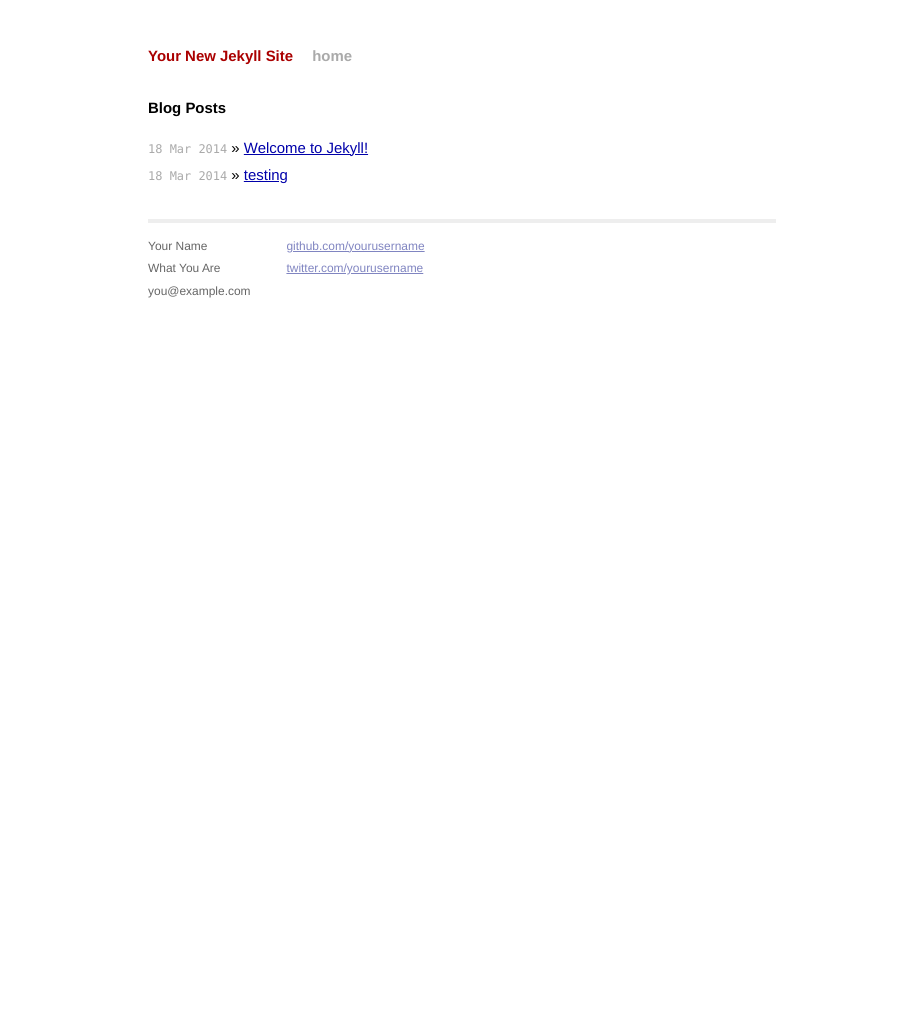
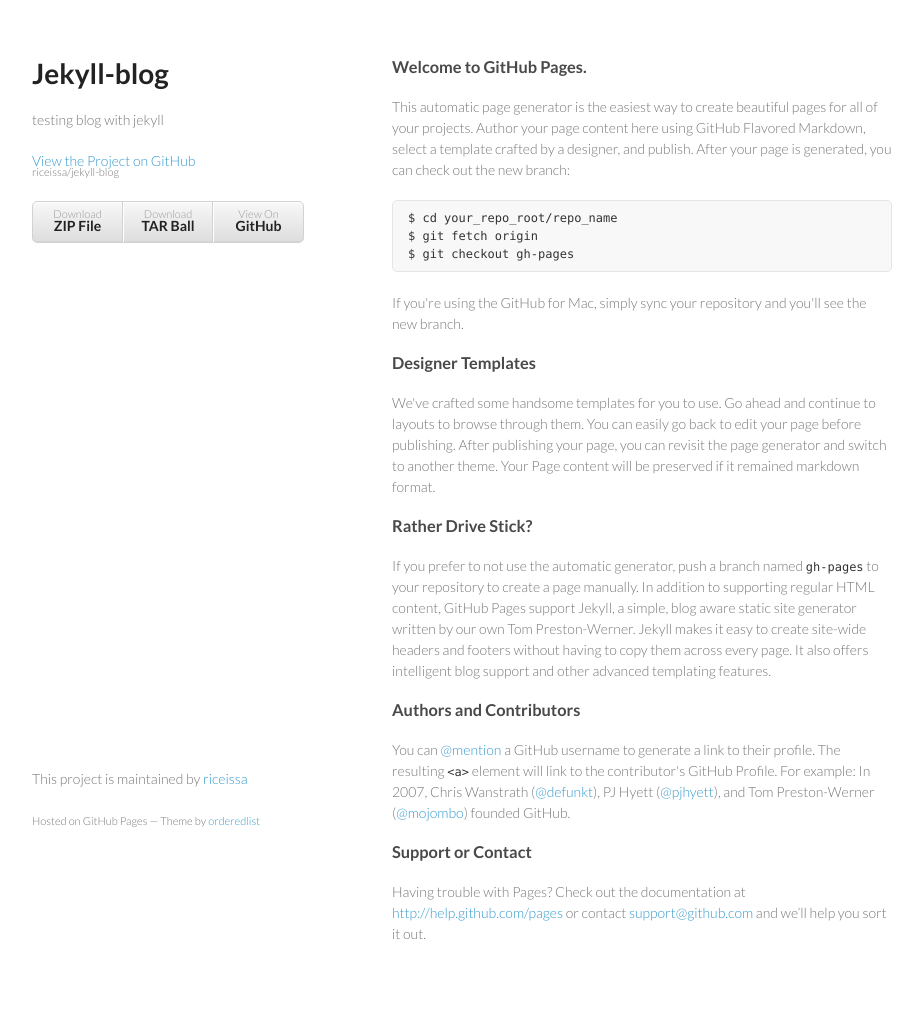
Before and after one commit to riceissa/jekyll-blog, a Jekyll site: the page index.html, which Jekyll copies as it is, in a window 1280 px wide. Shown: the whole page, without its empty margins (178-1101 px from the left). Built offline with Jekyll 4.4.1, drawn with Linux system fonts in a browser that asks for light colours; Markdown is read by kramdown in place of the engine named in the settings; before the commit the page ends 945 px from its top, so only the background shows below that.

Commit message:
Create gh-pages branch via GitHub

```diff
--- a/index.html
+++ b/index.html
@@ -1,13 +1,71 @@
----
-layout: default
-title: Your New Jekyll Site
----
+<!doctype html>
+<html>
+  <head>
+    <meta charset="utf-8">
+    <meta http-equiv="X-UA-Compatible" content="chrome=1">
+    <title>Jekyll-blog by riceissa</title>
 
-<div id="home">
-  <h1>Blog Posts</h1>
-  <ul class="posts">
-    {% for post in site.posts %}
-      <li><span>{{ post.date | date_to_string }}</span> &raquo; <a href="{{ post.url }}">{{ post.title }}</a></li>
-    {% endfor %}
-  </ul>
-</div>
+    <link rel="stylesheet" href="stylesheets/styles.css">
+    <link rel="stylesheet" href="stylesheets/pygment_trac.css">
+    <meta name="viewport" content="width=device-width, initial-scale=1, user-scalable=no">
+    <!--[if lt IE 9]>
+    <script src="//html5shiv.googlecode.com/svn/trunk/html5.js"></script>
+    <![endif]-->
+  </head>
+  <body>
+    <div class="wrapper">
+      <header>
+        <h1>Jekyll-blog</h1>
+        <p>testing blog with jekyll</p>
+
+        <p class="view"><a href="https://github.com/riceissa/jekyll-blog">View the Project on GitHub <small>riceissa/jekyll-blog</small></a></p>
+
+
+        <ul>
+          <li><a href="https://github.com/riceissa/jekyll-blog/zipball/master">Download <strong>ZIP File</strong></a></li>
+          <li><a href="https://github.com/riceissa/jekyll-blog/tarball/master">Download <strong>TAR Ball</strong></a></li>
+          <li><a href="https://github.com/riceissa/jekyll-blog">View On <strong>GitHub</strong></a></li>
+        </ul>
+      </header>
+      <section>
+        <h3>
+<a name="welcome-to-github-pages" class="anchor" href="#welcome-to-github-pages"><span class="octicon octicon-link"></span></a>Welcome to GitHub Pages.</h3>
+
+<p>This automatic page generator is the easiest way to create beautiful pages for all of your projects. Author your page content here using GitHub Flavored Markdown, select a template crafted by a designer, and publish. After your page is generated, you can check out the new branch:</p>
+
+<pre><code>$ cd your_repo_root/repo_name
+$ git fetch origin
+$ git checkout gh-pages
+</code></pre>
+
+<p>If you're using the GitHub for Mac, simply sync your repository and you'll see the new branch.</p>
+
+<h3>
+<a name="designer-templates" class="anchor" href="#designer-templates"><span class="octicon octicon-link"></span></a>Designer Templates</h3>
+
+<p>We've crafted some handsome templates for you to use. Go ahead and continue to layouts to browse through them. You can easily go back to edit your page before publishing. After publishing your page, you can revisit the page generator and switch to another theme. Your Page content will be preserved if it remained markdown format.</p>
+
+<h3>
+<a name="rather-drive-stick" class="anchor" href="#rather-drive-stick"><span class="octicon octicon-link"></span></a>Rather Drive Stick?</h3>
+
+<p>If you prefer to not use the automatic generator, push a branch named <code>gh-pages</code> to your repository to create a page manually. In addition to supporting regular HTML content, GitHub Pages support Jekyll, a simple, blog aware static site generator written by our own Tom Preston-Werner. Jekyll makes it easy to create site-wide headers and footers without having to copy them across every page. It also offers intelligent blog support and other advanced templating features.</p>
+
+<h3>
+<a name="authors-and-contributors" class="anchor" href="#authors-and-contributors"><span class="octicon octicon-link"></span></a>Authors and Contributors</h3>
+
+<p>You can <a href="https://github.com/blog/821" class="user-mention">@mention</a> a GitHub username to generate a link to their profile. The resulting <code>&lt;a&gt;</code> element will link to the contributor's GitHub Profile. For example: In 2007, Chris Wanstrath (<a href="https://github.com/defunkt" class="user-mention">@defunkt</a>), PJ Hyett (<a href="https://github.com/pjhyett" class="user-mention">@pjhyett</a>), and Tom Preston-Werner (<a href="https://github.com/mojombo" class="user-mention">@mojombo</a>) founded GitHub.</p>
+
+<h3>
+<a name="support-or-contact" class="anchor" href="#support-or-contact"><span class="octicon octicon-link"></span></a>Support or Contact</h3>
+
+<p>Having trouble with Pages? Check out the documentation at <a href="http://help.github.com/pages">http://help.github.com/pages</a> or contact <a href="mailto:support@github.com">support@github.com</a> and we’ll help you sort it out.</p>
+      </section>
+      <footer>
+        <p>This project is maintained by <a href="https://github.com/riceissa">riceissa</a></p>
+        <p><small>Hosted on GitHub Pages &mdash; Theme by <a href="https://github.com/orderedlist">orderedlist</a></small></p>
+      </footer>
+    </div>
+    <script src="javascripts/scale.fix.js"></script>
+
+  </body>
+</html>
--- /dev/null
+++ b/javascripts/scale.fix.js
@@ -0,0 +1,17 @@
+var metas = document.getElementsByTagName('meta');
+var i;
+if (navigator.userAgent.match(/iPhone/i)) {
+  for (i=0; i<metas.length; i++) {
+    if (metas[i].name == "viewport") {
+      metas[i].content = "width=device-width, minimum-scale=1.0, maximum-scale=1.0";
+    }
+  }
+  document.addEventListener("gesturestart", gestureStart, false);
+}
+function gestureStart() {
+  for (i=0; i<metas.length; i++) {
+    if (metas[i].name == "viewport") {
+      metas[i].content = "width=device-width, minimum-scale=0.25, maximum-scale=1.6";
+    }
+  }
+}
--- /dev/null
+++ b/stylesheets/pygment_trac.css
@@ -0,0 +1,69 @@
+.highlight  { background: #ffffff; }
+.highlight .c { color: #999988; font-style: italic } /* Comment */
+.highlight .err { color: #a61717; background-color: #e3d2d2 } /* Error */
+.highlight .k { font-weight: bold } /* Keyword */
+.highlight .o { font-weight: bold } /* Operator */
+.highlight .cm { color: #999988; font-style: italic } /* Comment.Multiline */
+.highlight .cp { color: #999999; font-weight: bold } /* Comment.Preproc */
+.highlight .c1 { color: #999988; font-style: italic } /* Comment.Single */
+.highlight .cs { color: #999999; font-weight: bold; font-style: italic } /* Comment.Special */
+.highlight .gd { color: #000000; background-color: #ffdddd } /* Generic.Deleted */
+.highlight .gd .x { color: #000000; background-color: #ffaaaa } /* Generic.Deleted.Specific */
+.highlight .ge { font-style: italic } /* Generic.Emph */
+.highlight .gr { color: #aa0000 } /* Generic.Error */
+.highlight .gh { color: #999999 } /* Generic.Heading */
+.highlight .gi { color: #000000; background-color: #ddffdd } /* Generic.Inserted */
+.highlight .gi .x { color: #000000; background-color: #aaffaa } /* Generic.Inserted.Specific */
+.highlight .go { color: #888888 } /* Generic.Output */
+.highlight .gp { color: #555555 } /* Generic.Prompt */
+.highlight .gs { font-weight: bold } /* Generic.Strong */
+.highlight .gu { color: #800080; font-weight: bold; } /* Generic.Subheading */
+.highlight .gt { color: #aa0000 } /* Generic.Traceback */
+.highlight .kc { font-weight: bold } /* Keyword.Constant */
+.highlight .kd { font-weight: bold } /* Keyword.Declaration */
+.highlight .kn { font-weight: bold } /* Keyword.Namespace */
+.highlight .kp { font-weight: bold } /* Keyword.Pseudo */
+.highlight .kr { font-weight: bold } /* Keyword.Reserved */
+.highlight .kt { color: #445588; font-weight: bold } /* Keyword.Type */
+.highlight .m { color: #009999 } /* Literal.Number */
+.highlight .s { color: #d14 } /* Literal.String */
+.highlight .na { color: #008080 } /* Name.Attribute */
+.highlight .nb { color: #0086B3 } /* Name.Builtin */
+.highlight .nc { color: #445588; font-weight: bold } /* Name.Class */
+.highlight .no { color: #008080 } /* Name.Constant */
+.highlight .ni { color: #800080 } /* Name.Entity */
+.highlight .ne { color: #990000; font-weight: bold } /* Name.Exception */
+.highlight .nf { color: #990000; font-weight: bold } /* Name.Function */
+.highlight .nn { color: #555555 } /* Name.Namespace */
+.highlight .nt { color: #000080 } /* Name.Tag */
+.highlight .nv { color: #008080 } /* Name.Variable */
+.highlight .ow { font-weight: bold } /* Operator.Word */
+.highlight .w { color: #bbbbbb } /* Text.Whitespace */
+.highlight .mf { color: #009999 } /* Literal.Number.Float */
+.highlight .mh { color: #009999 } /* Literal.Number.Hex */
+.highlight .mi { color: #009999 } /* Literal.Number.Integer */
+.highlight .mo { color: #009999 } /* Literal.Number.Oct */
+.highlight .sb { color: #d14 } /* Literal.String.Backtick */
+.highlight .sc { color: #d14 } /* Literal.String.Char */
+.highlight .sd { color: #d14 } /* Literal.String.Doc */
+.highlight .s2 { color: #d14 } /* Literal.String.Double */
+.highlight .se { color: #d14 } /* Literal.String.Escape */
+.highlight .sh { color: #d14 } /* Literal.String.Heredoc */
+.highlight .si { color: #d14 } /* Literal.String.Interpol */
+.highlight .sx { color: #d14 } /* Literal.String.Other */
+.highlight .sr { color: #009926 } /* Literal.String.Regex */
+.highlight .s1 { color: #d14 } /* Literal.String.Single */
+.highlight .ss { color: #990073 } /* Literal.String.Symbol */
+.highlight .bp { color: #999999 } /* Name.Builtin.Pseudo */
+.highlight .vc { color: #008080 } /* Name.Variable.Class */
+.highlight .vg { color: #008080 } /* Name.Variable.Global */
+.highlight .vi { color: #008080 } /* Name.Variable.Instance */
+.highlight .il { color: #009999 } /* Literal.Number.Integer.Long */
+
+.type-csharp .highlight .k { color: #0000FF }
+.type-csharp .highlight .kt { color: #0000FF }
+.type-csharp .highlight .nf { color: #000000; font-weight: normal }
+.type-csharp .highlight .nc { color: #2B91AF }
+.type-csharp .highlight .nn { color: #000000 }
+.type-csharp .highlight .s { color: #A31515 }
+.type-csharp .highlight .sc { color: #A31515 }
--- /dev/null
+++ b/stylesheets/styles.css
@@ -0,0 +1,255 @@
+@import url(https://fonts.googleapis.com/css?family=Lato:300italic,700italic,300,700);
+
+body {
+  padding:50px;
+  font:14px/1.5 Lato, "Helvetica Neue", Helvetica, Arial, sans-serif;
+  color:#777;
+  font-weight:300;
+}
+
+h1, h2, h3, h4, h5, h6 {
+  color:#222;
+  margin:0 0 20px;
+}
+
+p, ul, ol, table, pre, dl {
+  margin:0 0 20px;
+}
+
+h1, h2, h3 {
+  line-height:1.1;
+}
+
+h1 {
+  font-size:28px;
+}
+
+h2 {
+  color:#393939;
+}
+
+h3, h4, h5, h6 {
+  color:#494949;
+}
+
+a {
+  color:#39c;
+  font-weight:400;
+  text-decoration:none;
+}
+
+a small {
+  font-size:11px;
+  color:#777;
+  margin-top:-0.6em;
+  display:block;
+}
+
+.wrapper {
+  width:860px;
+  margin:0 auto;
+}
+
+blockquote {
+  border-left:1px solid #e5e5e5;
+  margin:0;
+  padding:0 0 0 20px;
+  font-style:italic;
+}
+
+code, pre {
+  font-family:Monaco, Bitstream Vera Sans Mono, Lucida Console, Terminal;
+  color:#333;
+  font-size:12px;
+}
+
+pre {
+  padding:8px 15px;
+  background: #f8f8f8;
+  border-radius:5px;
+  border:1px solid #e5e5e5;
+  overflow-x: auto;
+}
+
+table {
+  width:100%;
+  border-collapse:collapse;
+}
+
+th, td {
+  text-align:left;
+  padding:5px 10px;
+  border-bottom:1px solid #e5e5e5;
+}
+
+dt {
+  color:#444;
+  font-weight:700;
+}
+
+th {
+  color:#444;
+}
+
+img {
+  max-width:100%;
+}
+
+header {
+  width:270px;
+  float:left;
+  position:fixed;
+}
+
+header ul {
+  list-style:none;
+  height:40px;
+
+  padding:0;
+
+  background: #eee;
+  background: -moz-linear-gradient(top, #f8f8f8 0%, #dddddd 100%);
+  background: -webkit-gradient(linear, left top, left bottom, color-stop(0%,#f8f8f8), color-stop(100%,#dddddd));
+  background: -webkit-linear-gradient(top, #f8f8f8 0%,#dddddd 100%);
+  background: -o-linear-gradient(top, #f8f8f8 0%,#dddddd 100%);
+  background: -ms-linear-gradient(top, #f8f8f8 0%,#dddddd 100%);
+  background: linear-gradient(top, #f8f8f8 0%,#dddddd 100%);
+
+  border-radius:5px;
+  border:1px solid #d2d2d2;
+  box-shadow:inset #fff 0 1px 0, inset rgba(0,0,0,0.03) 0 -1px 0;
+  width:270px;
+}
+
+header li {
+  width:89px;
+  float:left;
+  border-right:1px solid #d2d2d2;
+  height:40px;
+}
+
+header ul a {
+  line-height:1;
+  font-size:11px;
+  color:#999;
+  display:block;
+  text-align:center;
+  padding-top:6px;
+  height:40px;
+}
+
+strong {
+  color:#222;
+  font-weight:700;
+}
+
+header ul li + li {
+  width:88px;
+  border-left:1px solid #fff;
+}
+
+header ul li + li + li {
+  border-right:none;
+  width:89px;
+}
+
+header ul a strong {
+  font-size:14px;
+  display:block;
+  color:#222;
+}
+
+section {
+  width:500px;
+  float:right;
+  padding-bottom:50px;
+}
+
+small {
+  font-size:11px;
+}
+
+hr {
+  border:0;
+  background:#e5e5e5;
+  height:1px;
+  margin:0 0 20px;
+}
+
+footer {
+  width:270px;
+  float:left;
+  position:fixed;
+  bottom:50px;
+}
+
+@media print, screen and (max-width: 960px) {
+
+  div.wrapper {
+    width:auto;
+    margin:0;
+  }
+
+  header, section, footer {
+    float:none;
+    position:static;
+    width:auto;
+  }
+
+  header {
+    padding-right:320px;
+  }
+
+  section {
+    border:1px solid #e5e5e5;
+    border-width:1px 0;
+    padding:20px 0;
+    margin:0 0 20px;
+  }
+
+  header a small {
+    display:inline;
+  }
+
+  header ul {
+    position:absolute;
+    right:50px;
+    top:52px;
+  }
+}
+
+@media print, screen and (max-width: 720px) {
+  body {
+    word-wrap:break-word;
+  }
+
+  header {
+    padding:0;
+  }
+
+  header ul, header p.view {
+    position:static;
+  }
+
+  pre, code {
+    word-wrap:normal;
+  }
+}
+
+@media print, screen and (max-width: 480px) {
+  body {
+    padding:15px;
+  }
+
+  header ul {
+    display:none;
+  }
+}
+
+@media print {
+  body {
+    padding:0.4in;
+    font-size:12pt;
+    color:#444;
+  }
+}
```
Also changed, not shown: params.json (added, +1 -0 lines).
